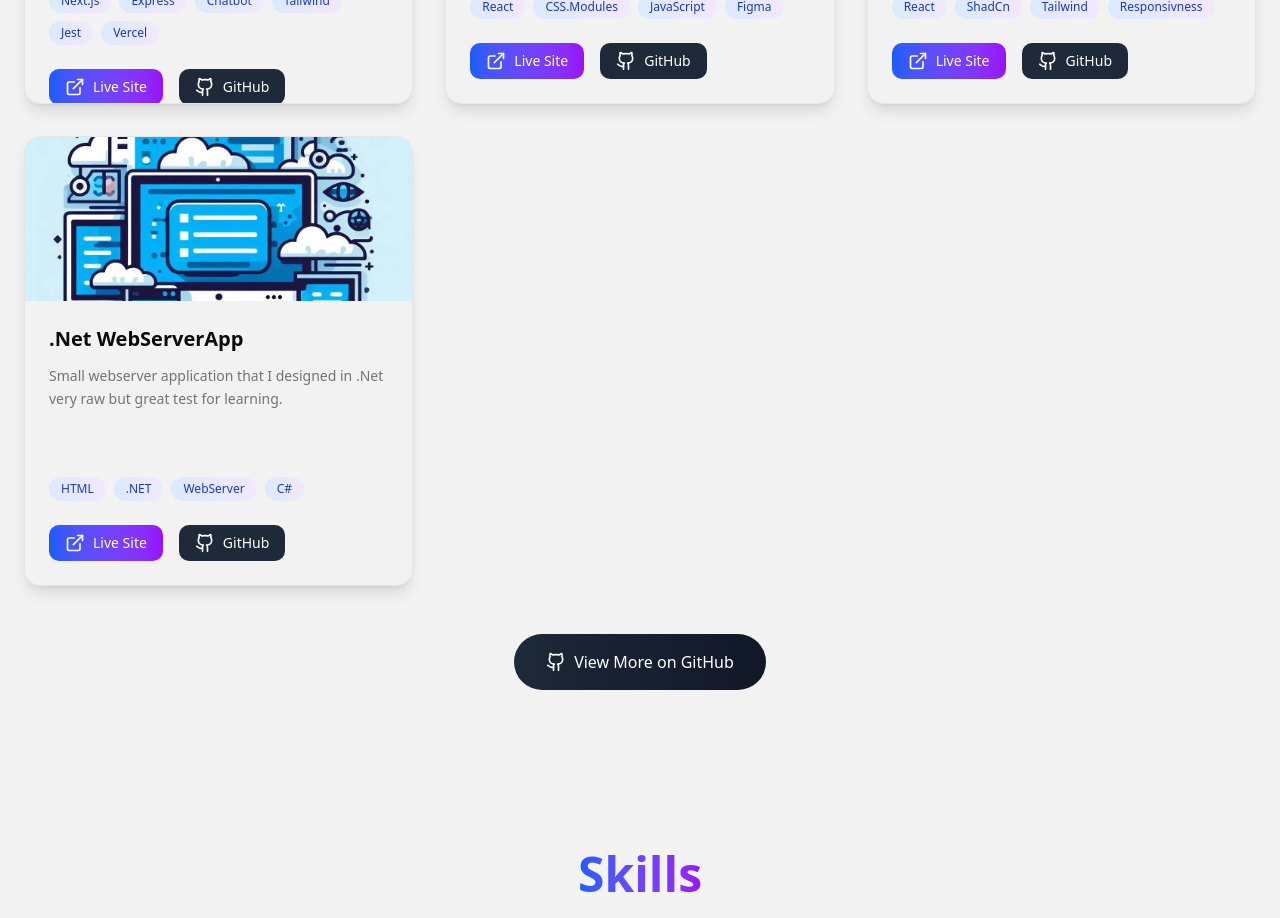
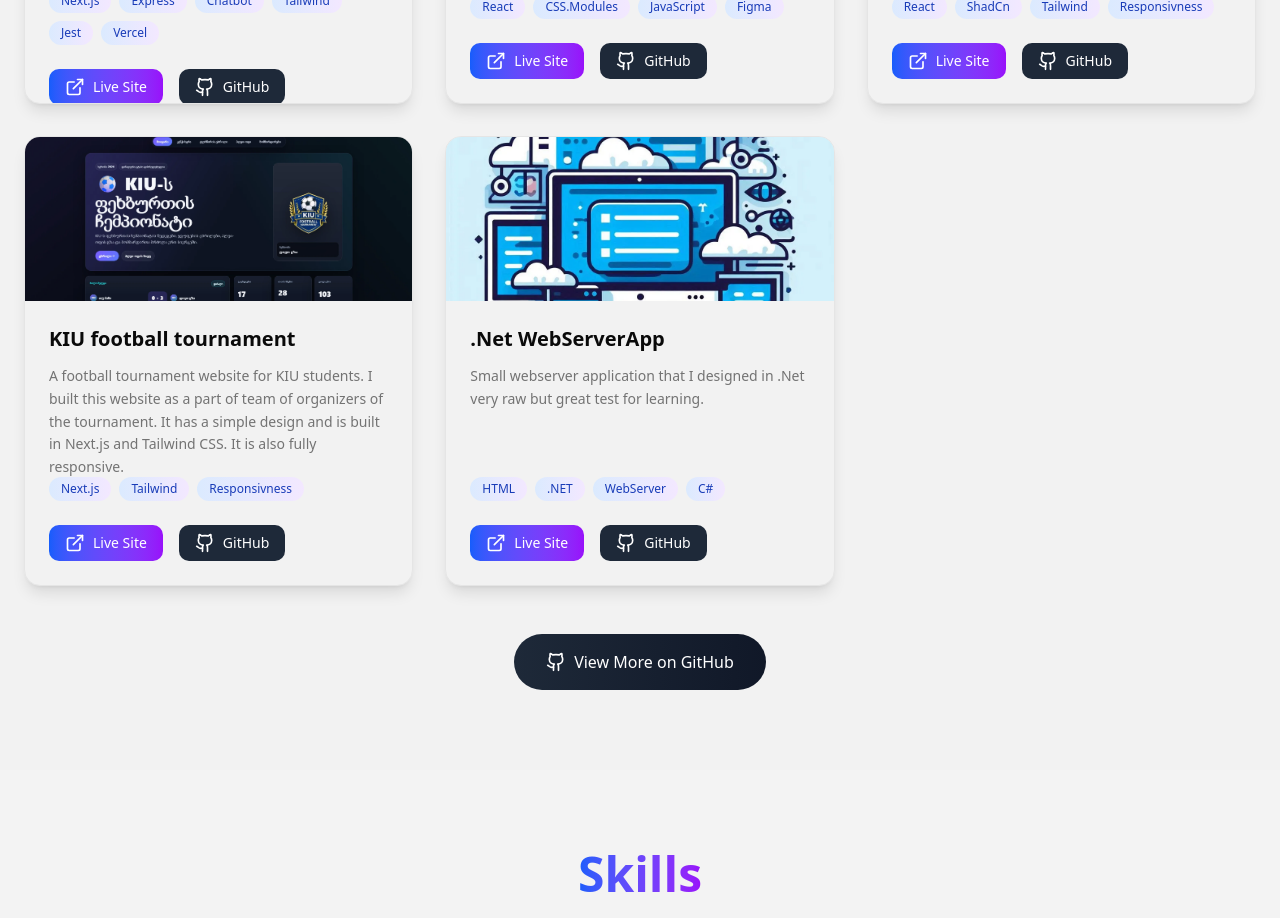
Before and after one commit to Sandroo10/Portfolio, a React (Vite) app: page / in a window 1280 px wide. Shown: the part 2740-3658 px from the top of the page. Built offline with nearby package versions, Linux system fonts and the light colour scheme.

Commit message:
kiu tournament added

```diff
--- a/src/components/Projects.tsx
+++ b/src/components/Projects.tsx
@@ -49,6 +49,14 @@ const Projects = () => {
       technologies: ['React', 'ShadCn', 'Tailwind', 'Responsivness'],
       liveUrl: 'https://tankistebivart.vercel.app/',
       githubUrl: 'https://github.com/Sandroo10/tankistebivart'
+    },
+    {
+      title: 'KIU football tournament',
+      description: 'A football tournament website for KIU students. I built this website as a part of team of organizers of the tournament. It has a simple design and is built in Next.js and Tailwind CSS. It is also fully responsive.',
+      image: '/images/KIU_Football_Tournament.webp',
+      technologies: ['Next.js', 'Tailwind', 'Responsivness'],
+      liveUrl: 'https://kiu-football-tournament-2026.vercel.app/',
+      githubUrl: 'https://github.com/Sandroo10'
     },
     {
       title: '.Net WebServerApp',
```
Also changed, not shown: public/images/KIU_Football_Tournament.webp (added).
